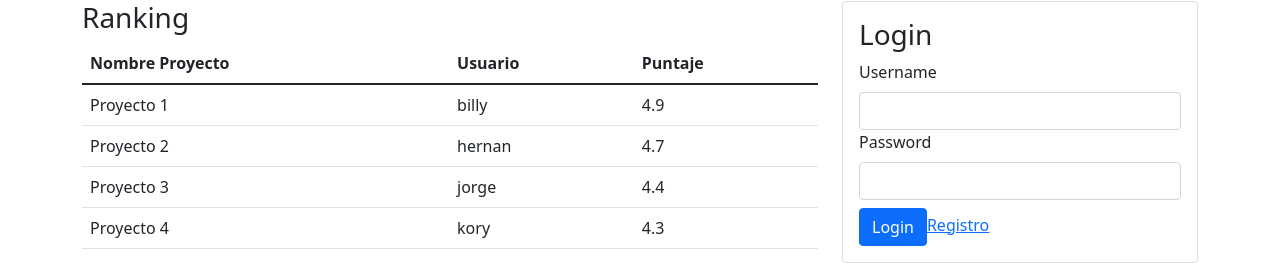
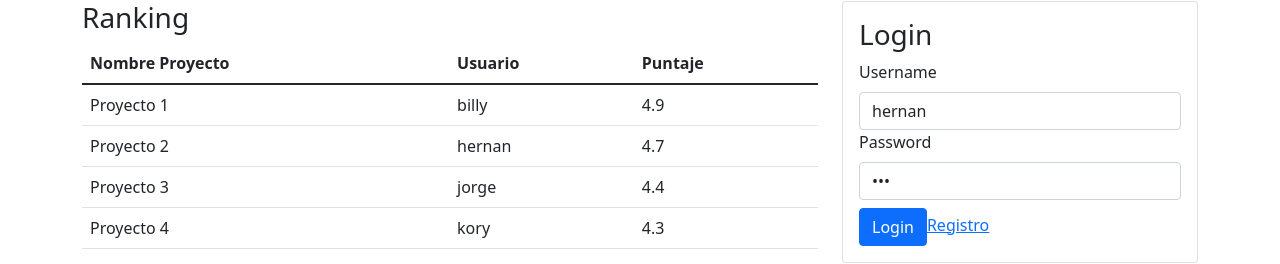
Before and after one commit to ulima-pw/portafolio_react_20220, a Next.js app: page / in a window 1280 px wide. Shown: the part 996-1260 px from the top of the page. Built offline with nearby package versions, Linux system fonts and the light colour scheme.

Commit message:
Implementando formularios

```diff
--- a/components/formulario_login.component.js
+++ b/components/formulario_login.component.js
@@ -1,4 +1,11 @@
-const FormularioLogin = () => {
+import { useState } from "react"
+
+const FormularioLogin = (props) => {
+
+    // Variables internas (variables de estado) del componente
+    const [txtUsername, setTxtUsername] = useState("hernan")
+    const [txtPassword, setTxtPassword] = useState("123")
+
     return <aside className="col-md-4">
         <div className="card">
             <div className="card-body">
@@ -6,11 +13,11 @@ const FormularioLogin = () => {
                 <form>
                     <div>
                         <label htmlFor="txt_username" className="form-label">Username</label>
-                        <input id="txt_username" type="text" className="form-control" />
+                        <input id="txt_username" type="text" className="form-control" defaultValue={ txtUsername } />
                     </div>
                     <div className="mb-2">
                         <label htmlFor="txt_password" className="form-label">Password</label>
-                        <input id="txt_password" type="password" className="form-control" />
+                        <input id="txt_password" type="password" className="form-control" defaultValue={ txtPassword }/>
                     </div>
                     <button id="butLogin" className="btn btn-primary" type="button">Login</button>
                     <a href="#">Registro</a>
```
